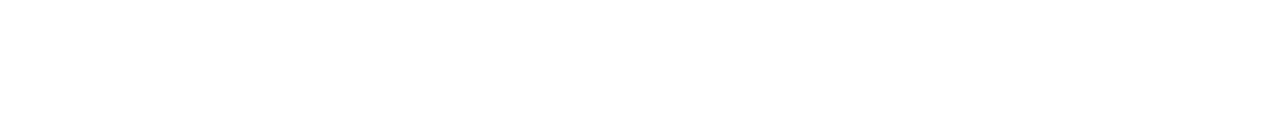
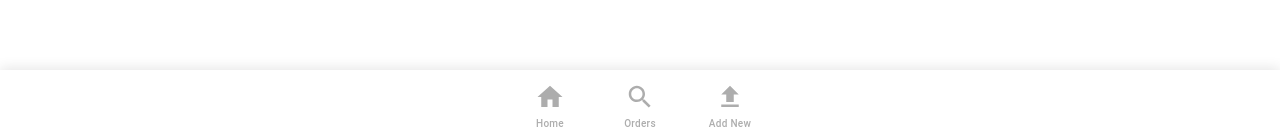
Before and after one commit to Jabin219/maritime, a React (Create React App) app in the folder pickup-portal/: page / in a window 1280 px wide. Shown: the part 658-797 px from the top of the page. Built offline with nearby package versions, Linux system fonts and the light colour scheme.

Commit message:
footer tabs added

```diff
--- a/pickup-portal/src/App.tsx
+++ b/pickup-portal/src/App.tsx
@@ -1,12 +1,16 @@
+import FooterTabs from 'components/FooterTabs'
 import React from 'react'
 import { Routes, Route } from 'react-router-dom'
 import Home from './pages/Home'
 
 function App() {
 	return (
-		<Routes>
-			<Route path='/' element={<Home />} />
-		</Routes>
+		<>
+			<Routes>
+				<Route path='/' element={<Home />} />
+			</Routes>
+			<FooterTabs />
+		</>
 	)
 }
 
--- /dev/null
+++ b/pickup-portal/src/components/FooterTabs/index.tsx
@@ -0,0 +1,24 @@
+import { Tabs, Tab } from '@mui/material'
+import { FooterTabValue } from 'constants/index'
+import React, { useState } from 'react'
+import { FooterTabsContainer } from './style'
+import { Home, Search, Upload } from '@mui/icons-material'
+
+const FooterTabs = () => {
+	const [tabValue, setTabValue] = useState(FooterTabValue.home)
+	return (
+		<FooterTabsContainer>
+			<Tabs centered>
+				<Tab icon={<Home />} label='Home' value={FooterTabValue.home} />
+				<Tab icon={<Search />} label='Orders' value={FooterTabValue.orders} />
+				<Tab
+					icon={<Upload />}
+					label='Add New'
+					value={FooterTabValue.addNewProduct}
+				/>
+			</Tabs>
+		</FooterTabsContainer>
+	)
+}
+
+export default FooterTabs
--- /dev/null
+++ b/pickup-portal/src/components/FooterTabs/style.ts
@@ -0,0 +1,17 @@
+import { Box } from '@mui/material'
+import { styled } from '@mui/system'
+export const FooterTabsContainer = styled(Box)({
+	position: 'fixed',
+	bottom: 0,
+	width: '100%',
+	boxShadow: '0px -2px 12px rgba(0, 0, 0, 0.1)',
+	'& button': {
+		textTransform: 'none',
+		fontSize: '10px',
+		color: '#ADADAD',
+		'& .MuiSvgIcon-root': {
+			fontSize: '30px',
+			color: '#ADADAD'
+		}
+	}
+})
--- /dev/null
+++ b/pickup-portal/src/constants/index.tsx
@@ -0,0 +1,5 @@
+export enum FooterTabValue {
+	home = 'home',
+	orders = 'orders',
+	addNewProduct = 'add-new-product'
+}
```
